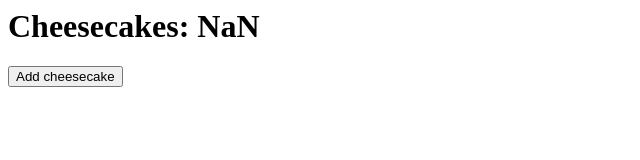
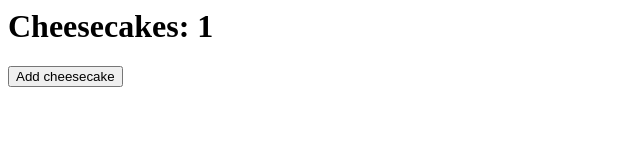
Before and after one commit to Zukhrik/node-jsdom-testing, a website: page index.html in a window 1280 px wide. Both pictures are taken after a click on the button "Add cheesecake". Shown: the full height of the page, 0-640 px from the left. Drawn offline with Linux system fonts and the light colour scheme.

Commit message:
changed func

```diff
--- a/bundle.js
+++ b/bundle.js
@@ -2,12 +2,15 @@
 let data = {count: 0};
 
 const incrementCount = () => {
-  data.cheesecakes++;
-  window.document.getElementById("count").innerHTML = data.cheesecakes;
+  console.log('start');
+  data.count++
+  window.document.getElementById("count").innerHTML = data.count
+  console.log(data, 'end');
 };
 
 const incrementButton = window.document.getElementById("increment-button");
 incrementButton.addEventListener("click", incrementCount);
 
+
 module.exports = { incrementCount, data }
 },{}]},{},[1]);
```
Also changed, not shown: index.html (+1 -2 lines), main.js (+5 -3 lines).
